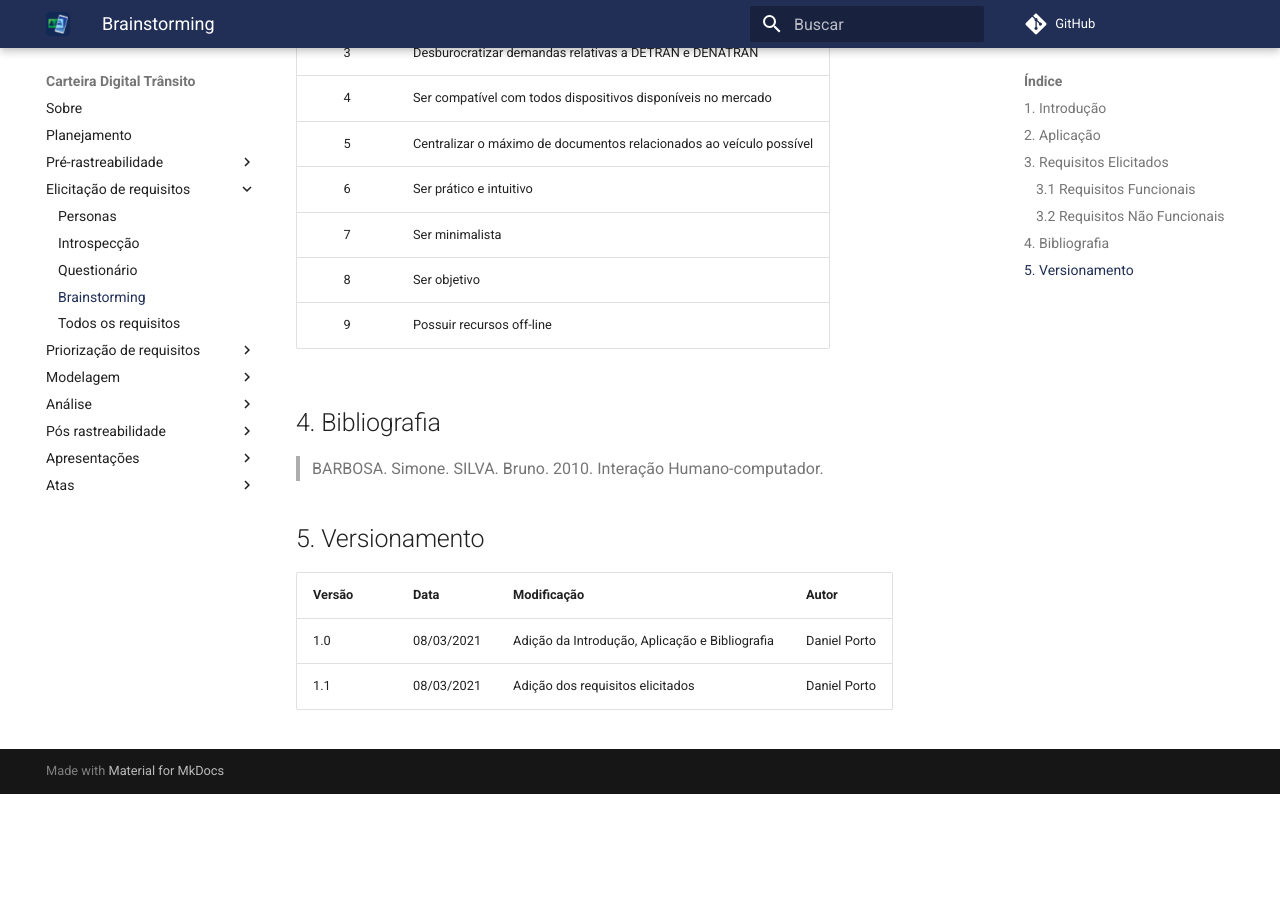
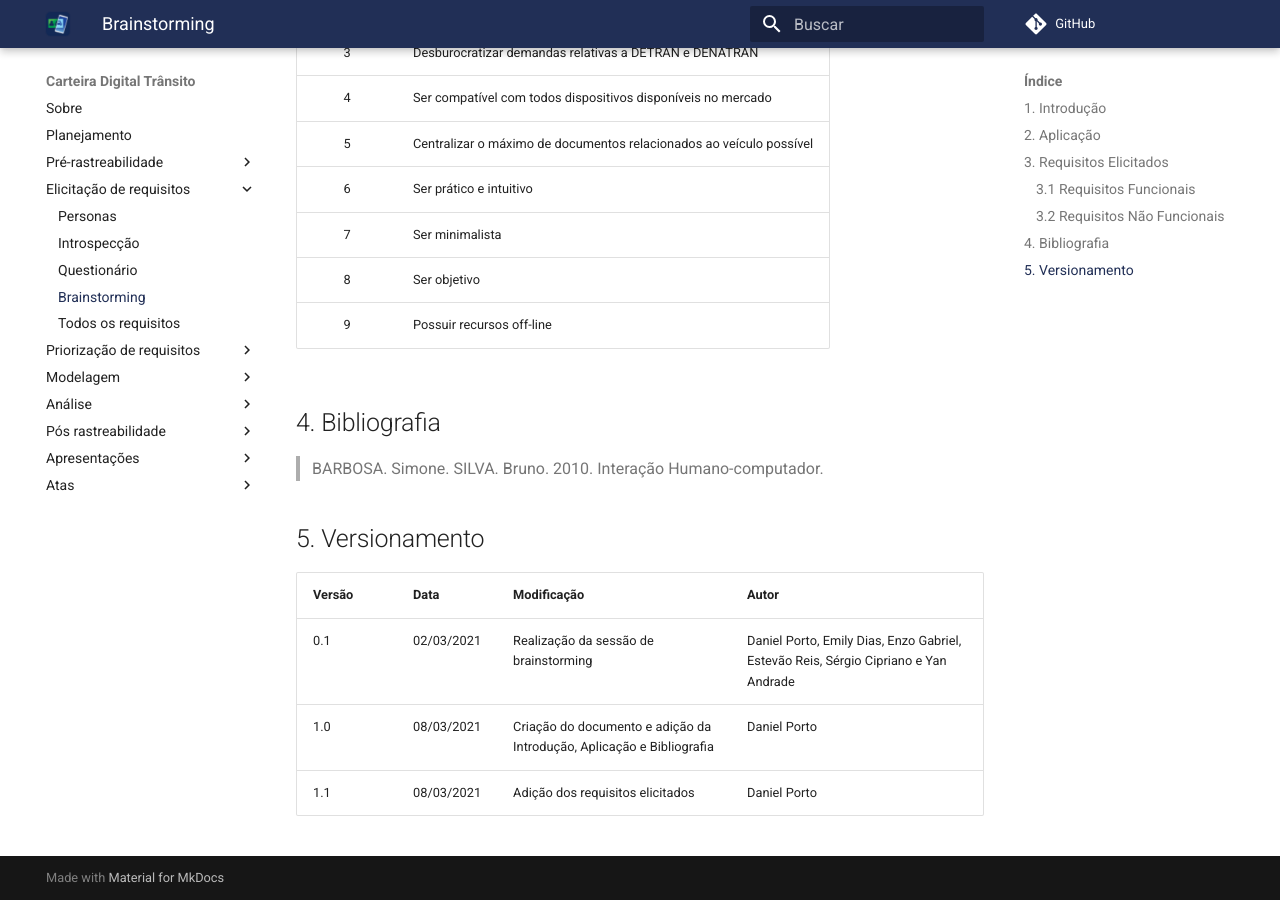
Before and after one commit to sergiosacj/2020.2-CarteiraDigitalTransito, an MkDocs documentation site: the page built from docs/elicitacao/brainstorming.md, in a window 1280 px wide and 900 px high, scrolled down 2369 px. Built offline with MkDocs 1.6.1 and Material for MkDocs 9.7.7, drawn with Linux system fonts in a browser that asks for light colours; comment, search, counter and statistics services are not loaded; before the commit the page ends 3163 px from its top, so only the background shows below that.

Commit message:
(#23) Corrigindo o versionamento do documento do Brainstorming.

```diff
--- a/docs/elicitacao/brainstorming.md
+++ b/docs/elicitacao/brainstorming.md
@@ -59,5 +59,6 @@
 ## 5. Versionamento
 | Versão | Data | Modificação | Autor |
 |--|--|--|--|
-| 1.0 | 08/03/2021 | Adição da Introdução, Aplicação e Bibliografia | Daniel Porto |
+| 0.1 | 02/03/2021 | Realização da sessão de brainstorming | Daniel Porto, Emily Dias, Enzo Gabriel, Estevão Reis, Sérgio Cipriano e Yan Andrade |
+| 1.0 | 08/03/2021 | Criação do documento e adição da Introdução, Aplicação e Bibliografia | Daniel Porto |
 | 1.1 | 08/03/2021 | Adição dos requisitos elicitados | Daniel Porto |
```
